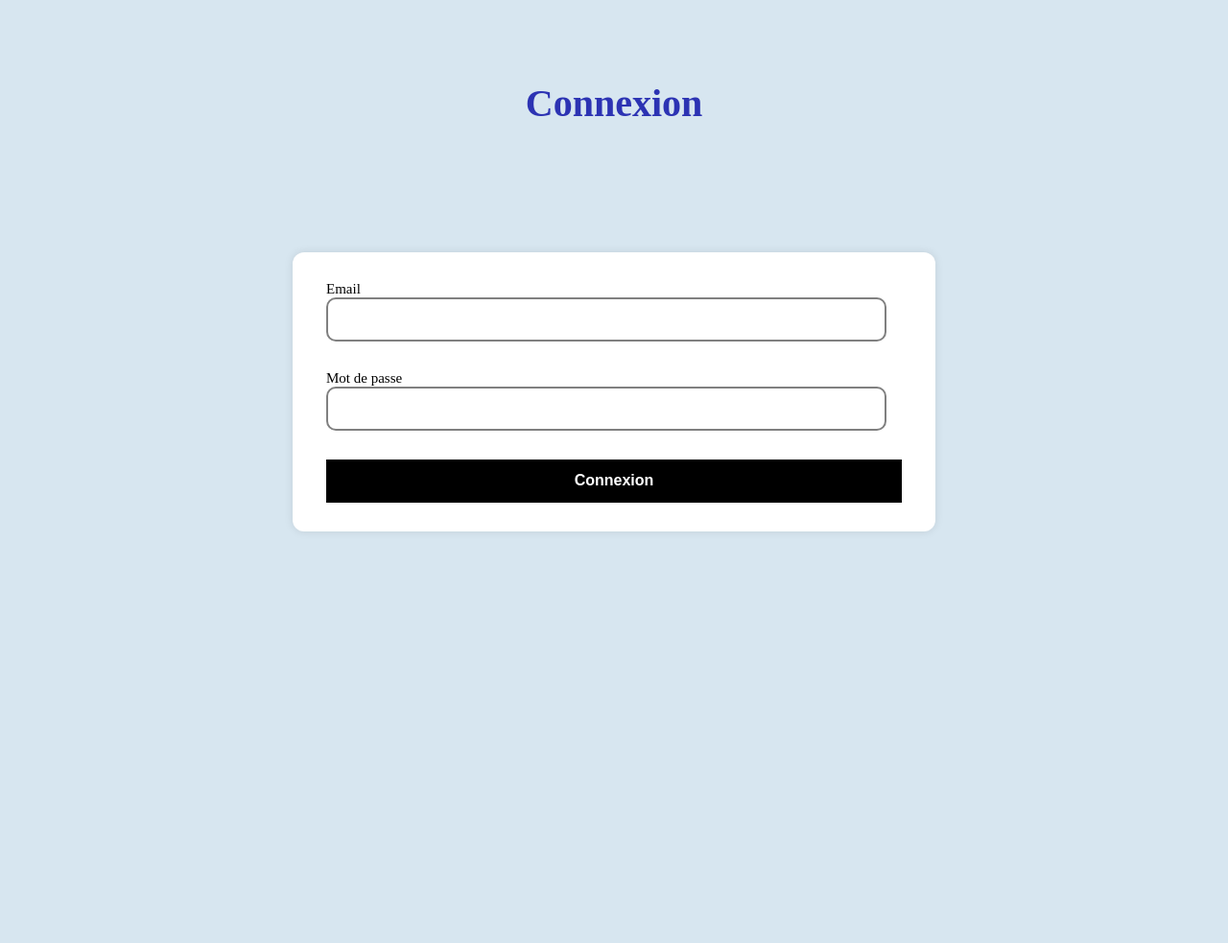
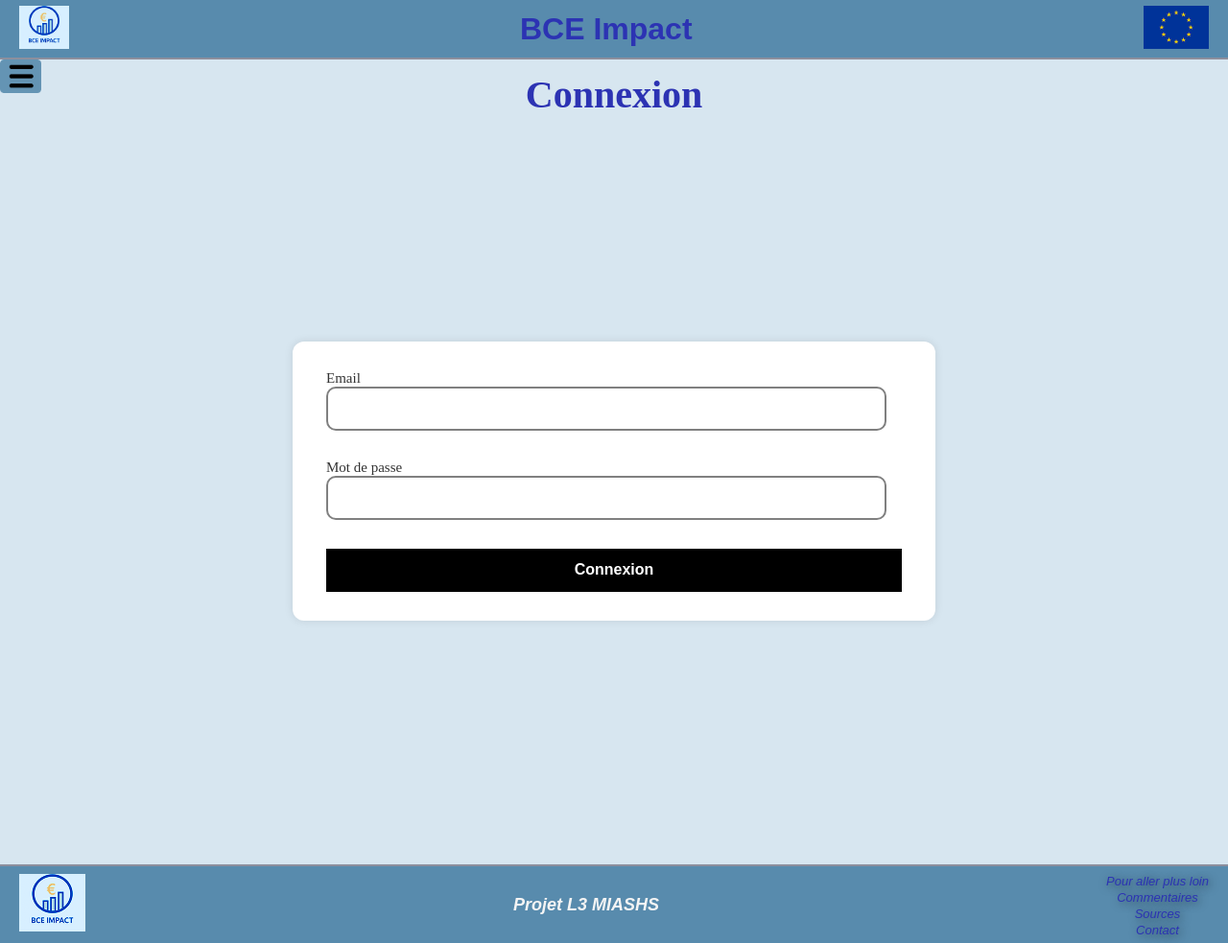
Before and after one commit to Kvothe-45/BCE_impact, a PHP site: page /connexion.php in a window 1280 px wide. Shown: the whole page at 96% size. Before the commit the page ends 554 px from the top, so only its background shows below. Run offline with PHP 8.4, Linux system fonts and the light colour scheme.

Commit message:
rectification affichage (sauf pour graphique.php)

```diff
--- a/connexion.php
+++ b/connexion.php
@@ -8,8 +8,9 @@
 type="text/css" media="screen" />
 </head>
 <body>
+    <?php include 'header.php'; ?>
 
-
+  <div id="connexion">
 <?php
 session_start();
 if (!isset($_SESSION['CSRF_TOKEN'])) {
@@ -19,9 +20,7 @@ if (!isset($_SESSION['CSRF_TOKEN'])) {
 <form action="connecter.php" method="post" autocomplete="off">
 
 
-
-
-<h1>Connexion</h1>
+<h1 id="title">Connexion</h1>
 <div class="contenant">
   <form action="">
     <div class="input-box">
@@ -33,6 +32,23 @@ if (!isset($_SESSION['CSRF_TOKEN'])) {
 
 <p><input  type="submit" value="Connexion" class='envoyer'></p>
 <input type="hidden" name="csrf_token" value="<?php ($_SESSION['CSRF_TOKEN']); ?>">
+</form>
+</form>
 
+</div>
+</div>
+
+<footer>
+    <a href="Home.html">
+        <img src="images/logo.png" alt="Logo de BCE Impact">
+    </a>
+    <h2>Projet L3 MIASHS</h2>
+    <ul>
+        <li><a>Pour aller plus loin</a></li>
+        <li><a>Commentaires</a></li>
+        <li><a>Sources</a></li>
+        <li><a>Contact</a></li>
+    </ul>
+</footer>
 </body>
 </html>
--- a/styles/connecter.css
+++ b/styles/connecter.css
@@ -1,9 +1,12 @@
-body {
+body{
+    background-color: #d7e6f0;
+}
+
+#connexion {
   min-height: 100vh;
   display: flex;
   align-items: center;
   justify-content: center;
-  background-color: #d7e6f0
 }
 
 .contenant {
@@ -56,7 +59,7 @@ p {
 .input-box p {
   margin-bottom: 15px;
 }
-h1{
+#title{
      position: absolute;
   top: 10%;
   left: 50%;
```
Also changed, not shown: inscription.php (+5 -3 lines), styles/inscription.css (+11 -9 lines).
